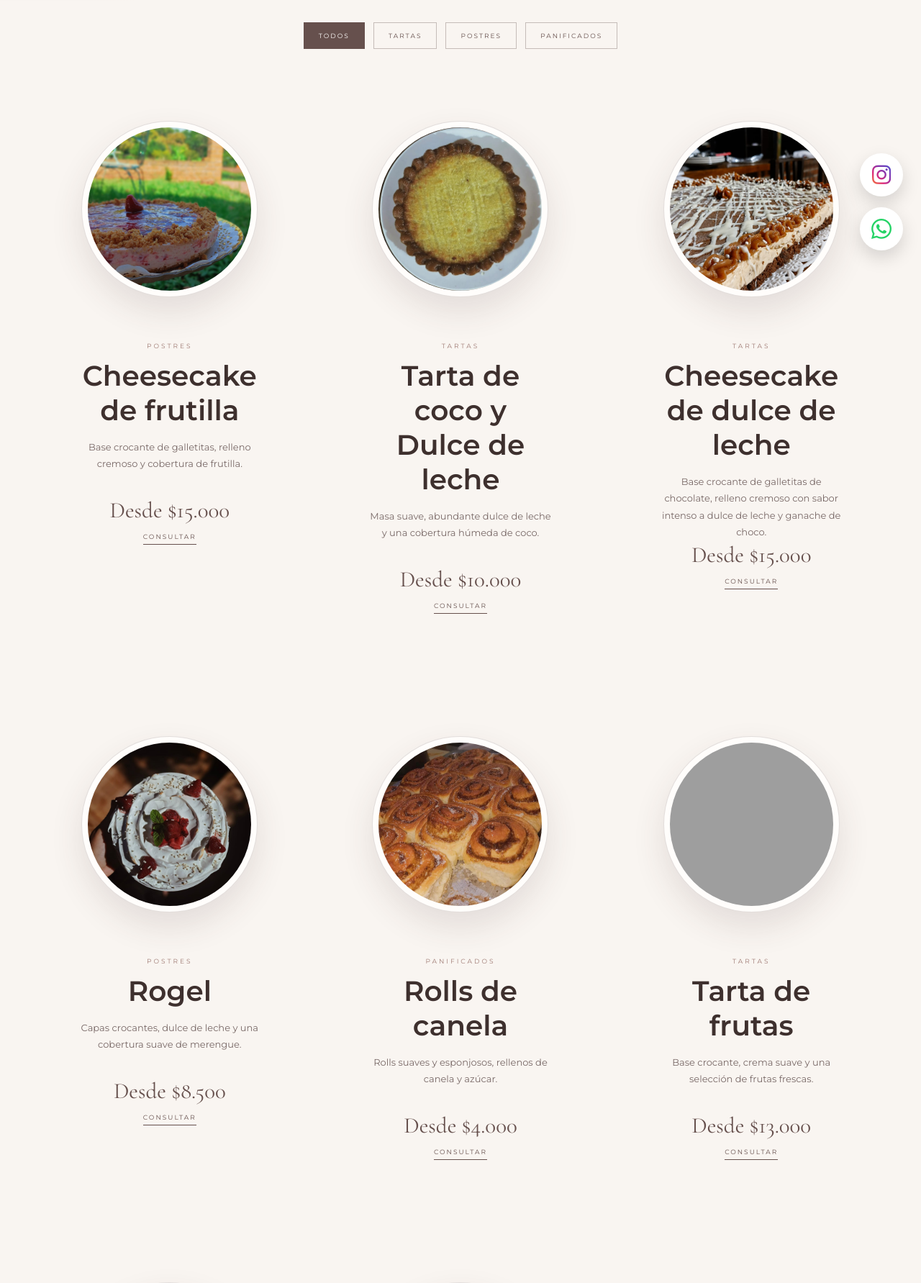
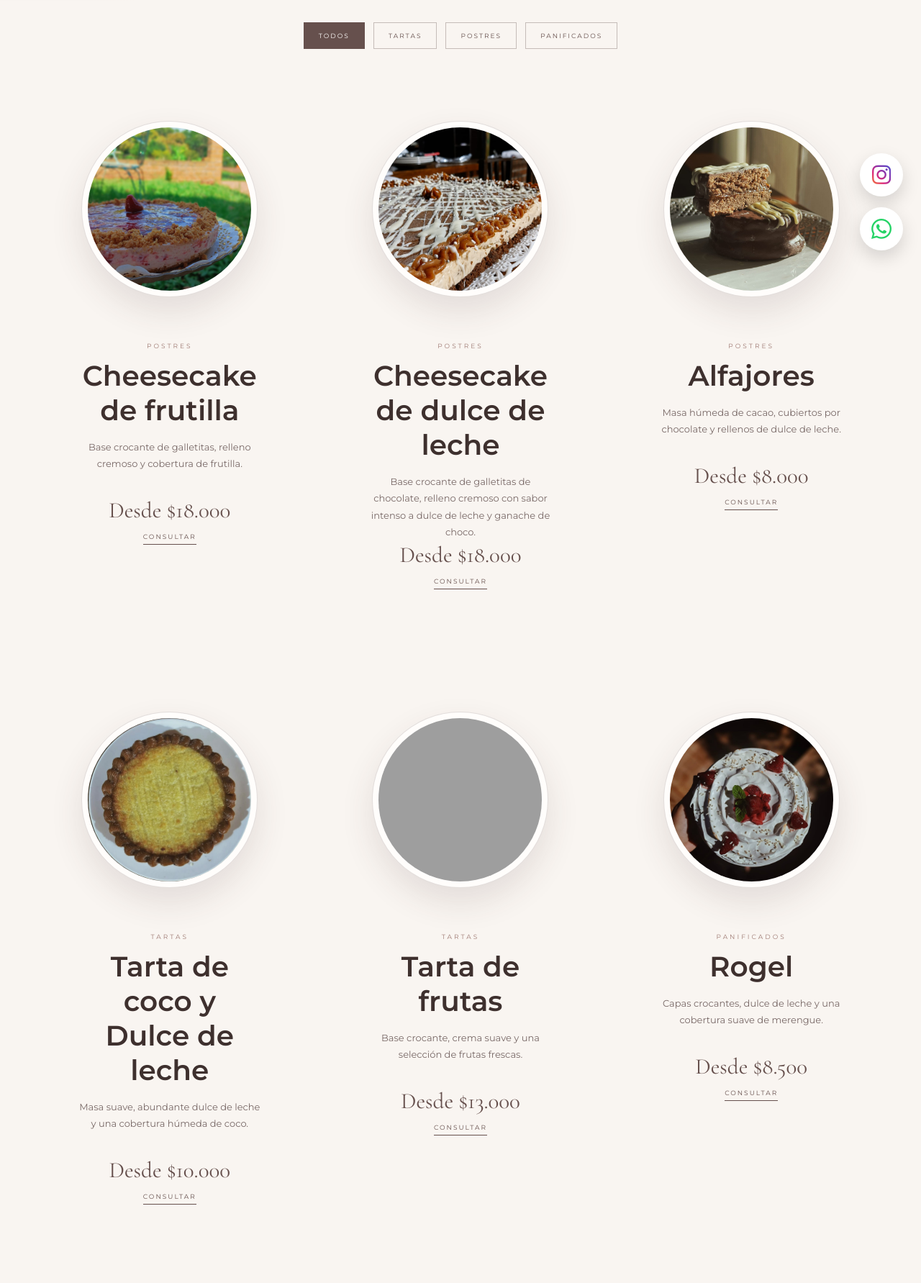
Before and after one commit to PelucheStein/amorata-web, a Flask app: page /catalogo in a window 1280 px wide. Shown: the part 427-2210 px from the top of the page at 72% size. Run offline with Flask 3, Linux system fonts and the light colour scheme; grey boxes are pictures that could not be loaded.

Commit message:
nuevos cambios

```diff
--- a/templates/catalogo.html
+++ b/templates/catalogo.html
@@ -49,7 +49,11 @@
 
         <section class="grilla-productos catalogo-circular">
 
-            <!-- 1. CHEESECAKE DE FRUTILLA (Postres) -->
+            <!-- ========================================== -->
+            <!-- SECCIÓN POSTRES (Cheesecakes y Alfajores)  -->
+            <!-- ========================================== -->
+
+            <!-- 1. CHEESECAKE DE FRUTILLA -->
             <article class="producto producto-circular" data-categoria="postres">
                 <div class="producto-foto-circular">
                     <img src="{{ url_for('static', filename='img/cheesecake.jpg') }}" alt="Cheesecake de frutilla">
@@ -58,12 +62,44 @@
                     <p class="producto-categoria">Postres</p>
                     <h2>Cheesecake de frutilla</h2>
                     <p class="producto-descripcion">Base crocante de galletitas, relleno cremoso y cobertura de frutilla.</p>
-                    <p class="producto-precio">Desde $15.000</p>
+                    <p class="producto-precio">Desde $18.000</p>
                     <a href="https://wa.me/5493754456198?text=Hola%20Ro!%20Quisiera%20consultar%20por%20el%20Cheesecake%20de%20frutilla." target="_blank" class="producto-boton">Consultar</a>
                 </div>
             </article>
 
-            <!-- 2. TARTA DE COCO Y DULCE DE LECHE (Tartas) -->
+            <!-- 2. CHEESECAKE DE DULCE DE LECHE (Movido a Postres) -->
+            <article class="producto producto-circular" data-categoria="postres">
+                <div class="producto-foto-circular">
+                    <img src="{{ url_for('static', filename='img/cheesecake-ddl.jpg') }}" alt="Cheesecake de dulce de leche">
+                </div>
+                <div class="producto-contenido">
+                    <p class="producto-categoria">Postres</p>
+                    <h2>Cheesecake de dulce de leche</h2>
+                    <p class="producto-descripcion">Base crocante de galletitas de chocolate, relleno cremoso con sabor intenso a dulce de leche y ganache de choco.</p>
+                    <p class="producto-precio">Desde $18.000</p>
+                    <a href="https://wa.me/5493754456198?text=Hola%20Ro!%20Quisiera%20consultar%20por%20el%20Cheesecake%20de%20dulce%20de%20leche." target="_blank" class="producto-boton">Consultar</a>
+                </div>
+            </article>
+
+            <!-- 3. ALFAJORES (NUEVO - Postres) -->
+            <article class="producto producto-circular" data-categoria="postres">
+                <div class="producto-foto-circular">
+                    <img src="{{ url_for('static', filename='img/alfajores.jpg') }}" alt="Alfajores">
+                </div>
+                <div class="producto-contenido">
+                    <p class="producto-categoria">Postres</p>
+                    <h2>Alfajores</h2>
+                    <p class="producto-descripcion">Masa húmeda de cacao, cubiertos por chocolate y rellenos de dulce de leche.</p>
+                    <p class="producto-precio">Desde $8.000</p>
+                    <a href="https://wa.me/5493754456198?text=Hola%20Ro!%20Quisiera%20consultar%20por%20los%20Alfajores." target="_blank" class="producto-boton">Consultar</a>
+                </div>
+            </article>
+
+            <!-- ========================================== -->
+            <!-- SECCIÓN TARTAS                              -->
+            <!-- ========================================== -->
+
+            <!-- 4. TARTA DE COCO Y DULCE DE LECHE -->
             <article class="producto producto-circular" data-categoria="tartas">
                 <div class="producto-foto-circular">
                     <img src="{{ url_for('static', filename='img/tarta-coco.jpg') }}" alt="Tarta de coco y dulce de leche">
@@ -77,49 +113,7 @@
                 </div>
             </article>
 
-            <!-- 3. CHEESECAKE DE DULCE DE LECHE (NUEVO - Tartas) -->
-            <article class="producto producto-circular" data-categoria="tartas">
-                <div class="producto-foto-circular">
-                    <img src="{{ url_for('static', filename='img/cheesecake-ddl.jpg') }}" alt="Cheesecake de dulce de leche">
-                </div>
-                <div class="producto-contenido">
-                    <p class="producto-categoria">Tartas</p>
-                    <h2>Cheesecake de dulce de leche</h2>
-                    <p class="producto-descripcion">Base crocante de galletitas de chocolate, relleno cremoso con sabor intenso a dulce de leche y ganache de choco.</p>
-                    <p class="producto-precio">Desde $15.000</p>
-                    <a href="https://wa.me/5493754456198?text=Hola%20Ro!%20Quisiera%20consultar%20por%20el%20Cheesecake%20de%20dulce%20de%20leche." target="_blank" class="producto-boton">Consultar</a>
-                </div>
-            </article>
-
-            <!-- 4. ROGEL (Postres) -->
-            <article class="producto producto-circular" data-categoria="postres">
-                <div class="producto-foto-circular">
-                    <img src="{{ url_for('static', filename='img/rogel.jpg') }}" alt="Rogel">
-                </div>
-                <div class="producto-contenido">
-                    <p class="producto-categoria">Postres</p>
-                    <h2>Rogel</h2>
-                    <p class="producto-descripcion">Capas crocantes, dulce de leche y una cobertura suave de merengue.</p>
-                    <p class="producto-precio">Desde $8.500</p>
-                    <a href="https://wa.me/5493754456198?text=Hola%20Ro!%20Quisiera%20consultar%20por%20el%20Rogel." target="_blank" class="producto-boton">Consultar</a>
-                </div>
-            </article>
-
-            <!-- 5. ROLLS DE CANELA (Panificados) -->
-            <article class="producto producto-circular" data-categoria="panificados">
-                <div class="producto-foto-circular">
-                    <img src="{{ url_for('static', filename='img/rolls.jpg') }}" alt="Rolls de canela">
-                </div>
-                <div class="producto-contenido">
-                    <p class="producto-categoria">Panificados</p>
-                    <h2>Rolls de canela</h2>
-                    <p class="producto-descripcion">Rolls suaves y esponjosos, rellenos de canela y azúcar.</p>
-                    <p class="producto-precio">Desde $4.000</p>
-                    <a href="https://wa.me/5493754456198?text=Hola%20Ro!%20Quisiera%20consultar%20por%20los%20Rolls%20de%20canela." target="_blank" class="producto-boton">Consultar</a>
-                </div>
-            </article>
-
-            <!-- 6. TARTA DE FRUTAS (Tartas) -->
+            <!-- 5. TARTA DE FRUTAS -->
             <article class="producto producto-circular" data-categoria="tartas">
                 <div class="producto-foto-circular">
                     <img src="{{ url_for('static', filename='img/tarta-frutas.jpg') }}" alt="Tarta de frutas">
@@ -133,7 +127,39 @@
                 </div>
             </article>
 
-            <!-- 7. SCONES DE QUESO (Panificados) -->
+            <!-- ========================================== -->
+            <!-- SECCIÓN PANIFICADOS                         -->
+            <!-- ========================================== -->
+
+            <!-- 6. ROGEL (Sigue en Panificados o Postres? Lo dejamos en Panificados como antes) -->
+            <article class="producto producto-circular" data-categoria="panificados">
+                <div class="producto-foto-circular">
+                    <img src="{{ url_for('static', filename='img/rogel.jpg') }}" alt="Rogel">
+                </div>
+                <div class="producto-contenido">
+                    <p class="producto-categoria">Panificados</p>
+                    <h2>Rogel</h2>
+                    <p class="producto-descripcion">Capas crocantes, dulce de leche y una cobertura suave de merengue.</p>
+                    <p class="producto-precio">Desde $8.500</p>
+                    <a href="https://wa.me/5493754456198?text=Hola%20Ro!%20Quisiera%20consultar%20por%20el%20Rogel." target="_blank" class="producto-boton">Consultar</a>
+                </div>
+            </article>
+
+            <!-- 7. ROLLS DE CANELA -->
+            <article class="producto producto-circular" data-categoria="panificados">
+                <div class="producto-foto-circular">
+                    <img src="{{ url_for('static', filename='img/rolls.jpg') }}" alt="Rolls de canela">
+                </div>
+                <div class="producto-contenido">
+                    <p class="producto-categoria">Panificados</p>
+                    <h2>Rolls de canela</h2>
+                    <p class="producto-descripcion">Rolls suaves y esponjosos, rellenos de canela y azúcar.</p>
+                    <p class="producto-precio">Desde $3.500</p>
+                    <a href="https://wa.me/5493754456198?text=Hola%20Ro!%20Quisiera%20consultar%20por%20los%20Rolls%20de%20canela." target="_blank" class="producto-boton">Consultar</a>
+                </div>
+            </article>
+
+            <!-- 8. SCONES DE QUESO -->
             <article class="producto producto-circular" data-categoria="panificados">
                 <div class="producto-foto-circular">
                     <img src="{{ url_for('static', filename='img/scones.jpg') }}" alt="Scones de queso">
@@ -142,12 +168,12 @@
                     <p class="producto-categoria">Panificados</p>
                     <h2>Scones de queso</h2>
                     <p class="producto-descripcion">Scones suaves, sabrosos y con una textura perfecta para acompañar.</p>
-                    <p class="producto-precio">Desde $6.000</p>
+                    <p class="producto-precio">Desde $4.000</p>
                     <a href="https://wa.me/5493754456198?text=Hola%20Ro!%20Quisiera%20consultar%20por%20los%20Scones%20de%20queso." target="_blank" class="producto-boton">Consultar</a>
                 </div>
             </article>
 
-            <!-- 8. PASTAFROLA (NUEVO - Panificados) -->
+            <!-- 9. PASTAFROLA -->
             <article class="producto producto-circular" data-categoria="panificados">
                 <div class="producto-foto-circular">
                     <img src="{{ url_for('static', filename='img/pastafrola.jpg') }}" alt="Pastafrola">
```
Also changed, not shown: static/img/alfajores.jpg (added).
